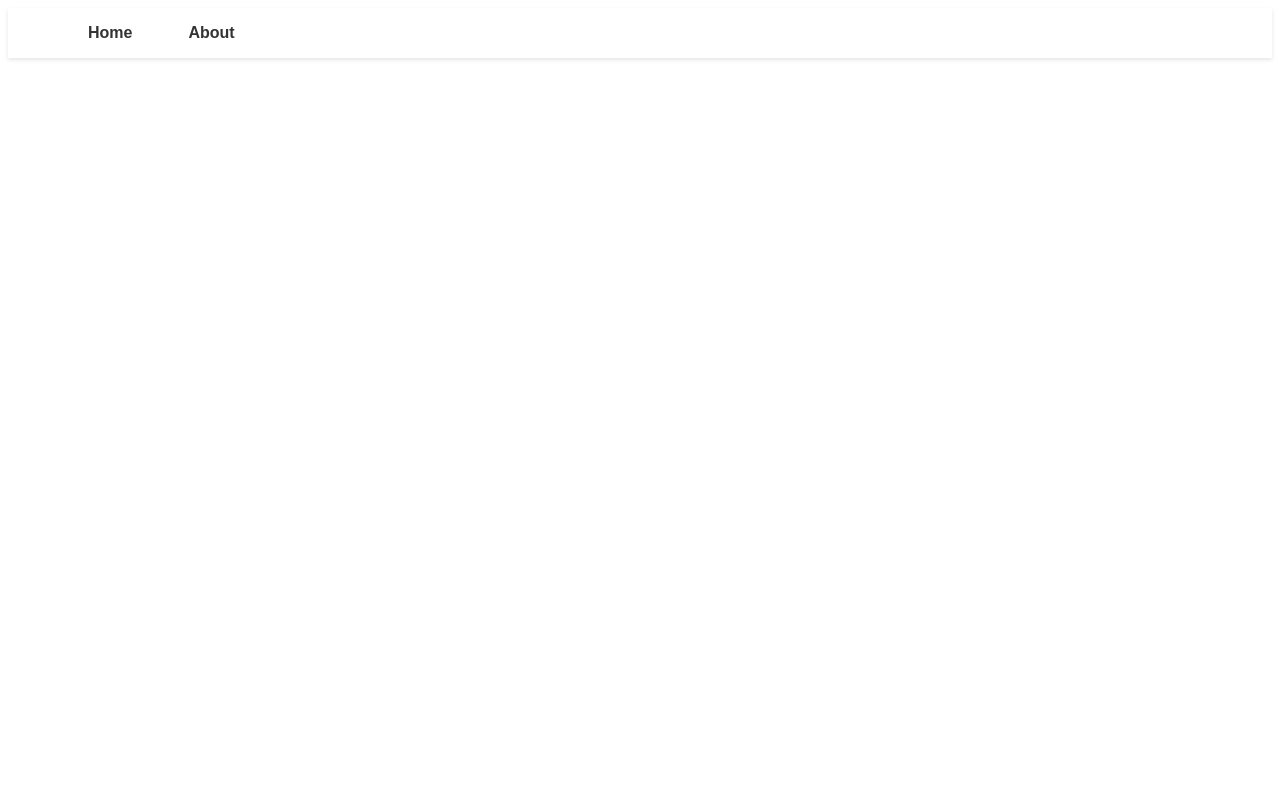
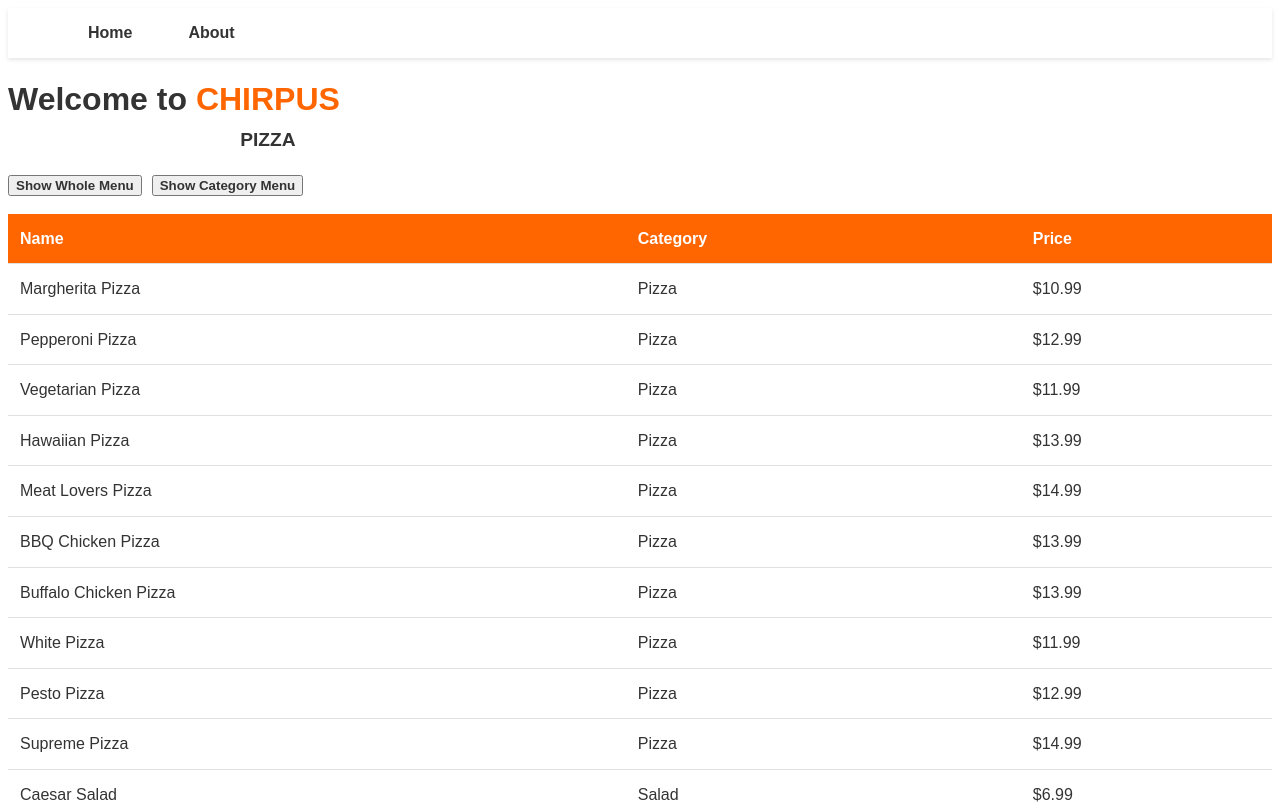
Before and after one commit to nikjk/Menu, an Angular app: page / in a window 1280 px wide. Shown: the top 804 px of the page. Built offline with nearby package versions, Linux system fonts and the light colour scheme.

Commit message:
Displayed menu on the app-component.html page.

```diff
--- a/src/app/app.component.html
+++ b/src/app/app.component.html
@@ -1,2 +1,3 @@
 <app-navigation></app-navigation>
+<app-menu></app-menu>
 <router-outlet></router-outlet>
```
